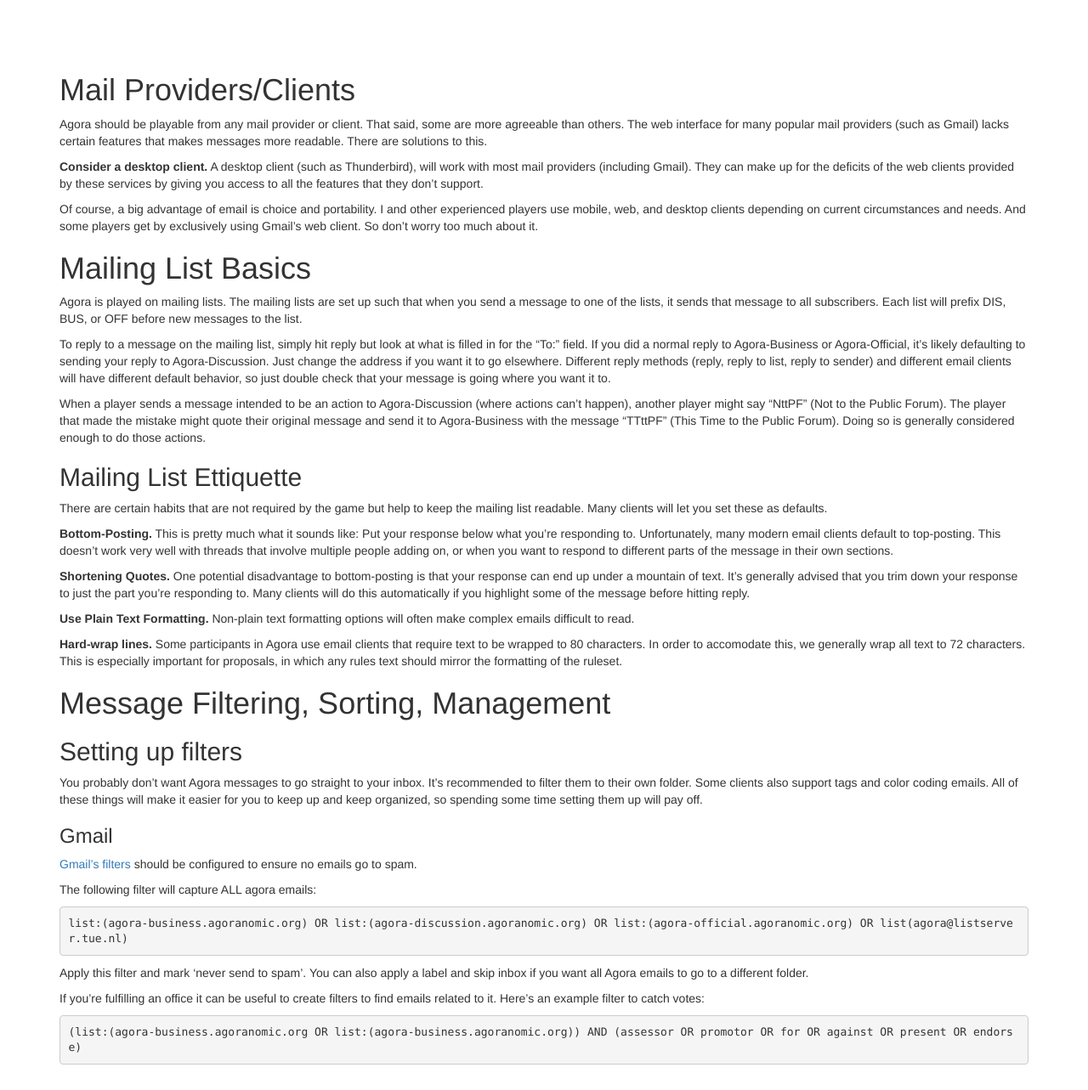
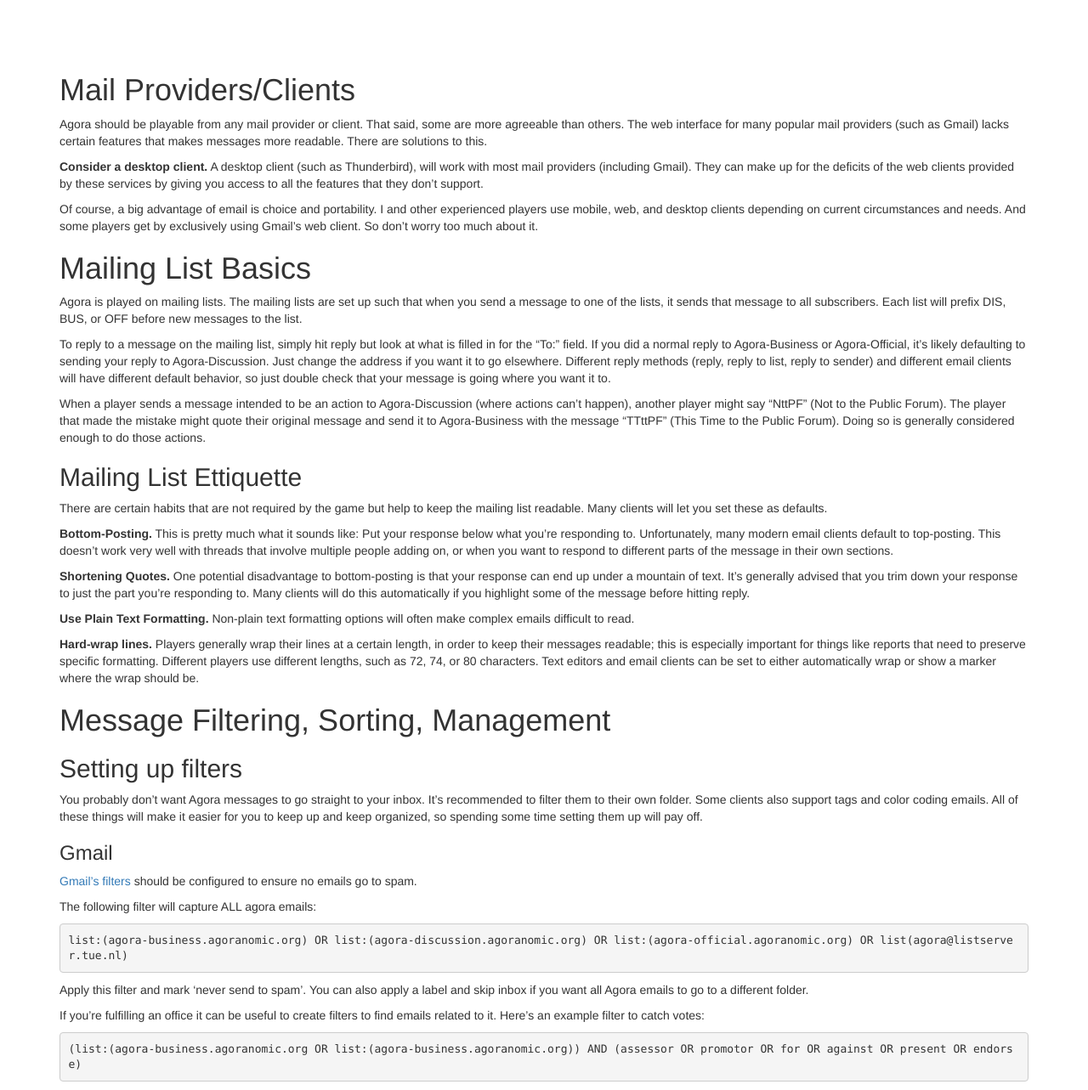
Before and after one commit to AgoraNomic/Help, a Jekyll site: the page built from Email.md, in a window 1280 px wide, cut to the strip 104-1387 px from the top of the page. Shown: the whole strip at 85% size. Built offline with Jekyll 4.4.1, drawn with Linux system fonts in a browser that asks for light colours; nearby versions of some CDN libraries; our own code applies the rules of GitHub Pages for plain Markdown files.

Commit message:
Update Email.md
quick update of hard wrap

```diff
--- a/Email.md
+++ b/Email.md
@@ -24,7 +24,7 @@ There are certain habits that are not required by the game but help to keep the
 
 **Use Plain Text Formatting.** Non-plain text formatting options will often make complex emails difficult to read.
 
-**Hard-wrap lines.** Some participants in Agora use email clients that require text to be wrapped to 80 characters. In order to accomodate this, we generally wrap all text to 72 characters. This is especially important for proposals, in which any rules text should mirror the formatting of the ruleset.
+**Hard-wrap lines.** Players generally wrap their lines at a certain length, in order to keep their messages readable; this is especially important for things like reports that need to preserve specific formatting. Different players use different lengths, such as 72, 74, or 80 characters. Text editors and email clients can be set to either automatically wrap or show a marker where the wrap should be.
 
 # Message Filtering, Sorting, Management
 
```
